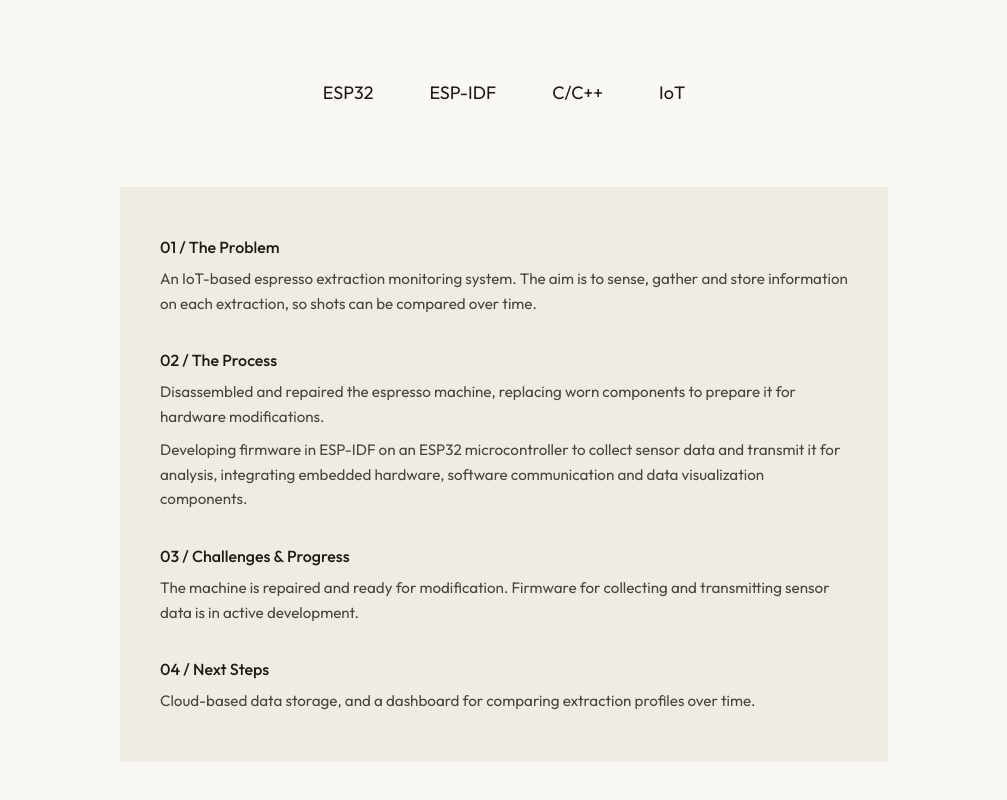
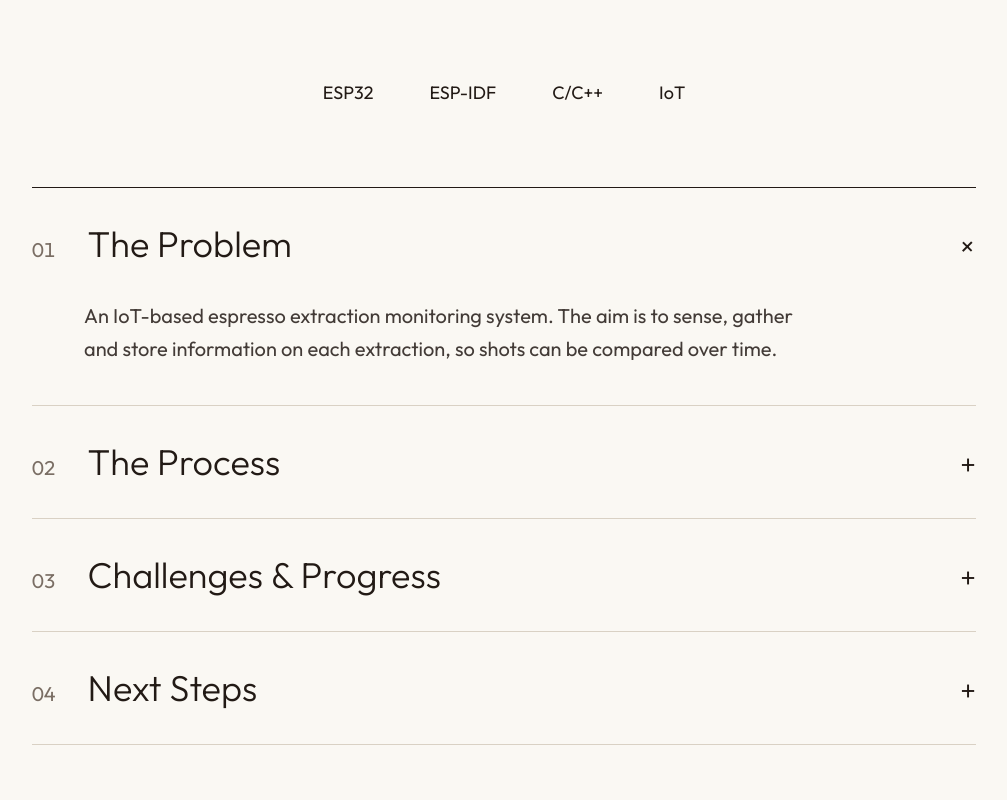
Before and after one commit to alishbahkap/alishbahkap.github.io, a Next.js app: page /engineering/brewos in a window 1280 px wide. Shown: the part 594-1394 px from the top of the page, without its empty margins (136-1143 px from the left). Built offline with nearby package versions, Linux system fonts and the light colour scheme; no server answers; a web font is replaced by a local one.

Commit message:
fixed eng card

```diff
--- a/src/app/creative/[slug]/page.tsx
+++ b/src/app/creative/[slug]/page.tsx
@@ -4,7 +4,6 @@ import { Suspense } from "react";
 import { BackLink, BreadcrumbBar } from "@/components/breadcrumb-bar";
 import { CreativeBackLink } from "@/components/creative-gallery";
 import { ImageBox } from "@/components/image-box";
-import { Masonry, MasonryItem } from "@/components/masonry";
 import { CATEGORY_LABELS, creativeProjects } from "@/content/creative";
 import { photo } from "@/lib/photos";
 
@@ -28,6 +27,8 @@ export default async function CreativeProjectPage({ params }: Props) {
   const project = findProject((await params).slug);
   if (!project) notFound();
 
+  const src = photo(`${project.slug}-cover`);
+
   return (
     <>
       <BreadcrumbBar
@@ -43,31 +44,23 @@ export default async function CreativeProjectPage({ params }: Props) {
         }
       />
 
-      <main className="page-in mx-auto max-w-6xl px-5 pb-32 sm:px-10">
+      <main className="page-in mx-auto max-w-5xl px-5 pb-32 sm:px-10">
         <h1 className="sr-only">{project.title}</h1>
-        {project.description && (
-          <p className="mx-auto mt-12 max-w-2xl text-center text-lg leading-relaxed">{project.description}</p>
-        )}
 
-        <div className="mt-12 sm:mt-16">
-          <Masonry>
-            {project.images.map((image) => (
-              <MasonryItem key={image.slot}>
-                <figure>
-                  <ImageBox
-                    src={photo(image.slot)}
-                    alt={image.caption ?? project.title}
-                    ratio={image.ratio}
-                  />
-                  {image.caption && (
-                    <figcaption className="mt-3 text-center text-sm tracking-[0.06em] uppercase">
-                      {image.caption}
-                    </figcaption>
-                  )}
-                </figure>
-              </MasonryItem>
-            ))}
-          </Masonry>
+        {/* The whole picture, uncropped, sized to fit the screen */}
+        <figure className="mt-12 sm:mt-16">
+          {src ? (
+            // eslint-disable-next-line @next/next/no-img-element
+            <img src={src} alt={project.title} className="mx-auto block h-auto max-h-[80svh] w-auto max-w-full" />
+          ) : (
+            <ImageBox alt={project.title} ratio={project.ratio} className="mx-auto max-h-[80svh] max-w-xl" />
+          )}
+        </figure>
+
+        <div className="mx-auto mt-12 max-w-xl space-y-5 text-lg leading-relaxed text-espresso/85 sm:mt-16 sm:text-xl">
+          {project.description.map((paragraph) => (
+            <p key={paragraph}>{paragraph}</p>
+          ))}
         </div>
       </main>
     </>
--- a/src/app/engineering/page.tsx
+++ b/src/app/engineering/page.tsx
@@ -26,7 +26,6 @@ export default function Engineering() {
                 image={photo(`${project.slug}-cover`)}
                 title={project.title}
                 summary={project.summary}
-                tags={project.tags}
               />
             </li>
           ))}
--- a/src/components/case-study.tsx
+++ b/src/components/case-study.tsx
@@ -2,21 +2,35 @@ import { type EngineeringProject, SECTION_TITLES } from "@/content/engineering";
 
 const ORDER = ["problem", "process", "progress", "next"] as const;
 
-/** The four numbered case-study sections on a project page. */
+/**
+ * The four numbered case-study sections, each a full-width dropdown.
+ *
+ * Built on the native <details>/<summary> elements: the browser handles
+ * opening, closing and keyboard support, with no JavaScript needed.
+ */
 export function CaseStudy({ sections }: { sections: EngineeringProject["sections"] }) {
   return (
-    <div className="mx-auto max-w-3xl bg-panel px-6 py-6 sm:px-10 sm:py-8">
+    <div className="border-t border-espresso">
       {ORDER.map((key, i) => (
-        <section key={key} className="py-4">
-          <h2 className="font-medium">
-            {String(i + 1).padStart(2, "0")} / {SECTION_TITLES[key]}
-          </h2>
-          {sections[key].map((paragraph) => (
-            <p key={paragraph} className="mt-2 text-[0.95rem] leading-relaxed text-espresso/80">
-              {paragraph}
-            </p>
-          ))}
-        </section>
+        <details key={key} open={i === 0} className="group border-b border-rule">
+          <summary className="flex cursor-pointer list-none items-baseline gap-5 py-7 transition-colors duration-200 hover:text-oxblood focus-visible:text-oxblood sm:gap-8 sm:py-9 [&::-webkit-details-marker]:hidden">
+            <span className="text-lg text-muted tabular-nums sm:text-xl">{String(i + 1).padStart(2, "0")}</span>
+            <h2 className="flex-1 text-2xl font-light sm:text-4xl">{SECTION_TITLES[key]}</h2>
+            {/* "+" that turns into "×" when the section is open */}
+            <span
+              aria-hidden
+              className="text-3xl font-light leading-none transition-transform duration-200 group-open:rotate-45"
+            >
+              +
+            </span>
+          </summary>
+
+          <div className="max-w-3xl space-y-5 pb-10 text-lg leading-relaxed text-espresso/85 sm:pl-[3.25rem] sm:text-xl">
+            {sections[key].map((paragraph) => (
+              <p key={paragraph}>{paragraph}</p>
+            ))}
+          </div>
+        </details>
       ))}
     </div>
   );
--- a/src/components/project-card.tsx
+++ b/src/components/project-card.tsx
@@ -6,13 +6,11 @@ export function ProjectCard({
   image,
   title,
   summary,
-  tags,
 }: {
   href: string;
   image?: string;
   title: string;
   summary: string;
-  tags: string[];
 }) {
   return (
     <Link href={href} className="group block text-center focus-visible:outline-offset-8">
@@ -20,8 +18,7 @@ export function ProjectCard({
       <h2 className="mt-5 text-xl transition-colors duration-200 group-hover:text-oxblood group-focus-visible:text-oxblood">
         {title}
       </h2>
-      <p className="mt-2 text-sm text-espresso/80">{summary}</p>
-      <p className="mt-1 text-sm text-espresso/80">{tags.join(" - ")}</p>
+      <p className="mt-2 text-espresso/80">{summary}</p>
     </Link>
   );
 }
--- a/src/content/creative.ts
+++ b/src/content/creative.ts
@@ -2,8 +2,9 @@
  * Creative / commerce projects. Each entry drives a tile on /creative and its
  * own page at /creative/<slug>.
  *
- * Images are found by slot name in public/work: the tile uses "<slug>-cover",
- * the project page uses each entry in `images`.
+ * Image: public/work/<slug>-cover.jpg (or .png/.webp). The tile shows it cropped
+ * to `ratio`; the project page shows the whole picture, with `description`
+ * underneath.
  *
  * Tailwind finds class names by scanning source files, so ratios must be written
  * out in full ("aspect-[3/4]"), never built from pieces.
@@ -22,23 +23,16 @@ export function isCategory(value: string | null | undefined): value is CreativeC
   return CATEGORIES.includes(value as CreativeCategory);
 }
 
-export type CreativeImage = { slot: string; ratio: string; caption?: string };
-
 export type CreativeProject = {
   slug: string;
   title: string;
   category: CreativeCategory;
-  /** Shape of the tile on /creative. */
+  /** Shape of the tile on /creative (and of the placeholder until a photo exists). */
   ratio: string;
-  description?: string;
-  images: CreativeImage[];
+  /** Text under the picture on the project page. One string per paragraph. */
+  description: string[];
   placeholder?: boolean;
 };
-
-const RATIOS = ["aspect-square", "aspect-[3/4]", "aspect-[4/3]", "aspect-[2/3]", "aspect-[5/4]", "aspect-[4/5]"];
-
-const placeholderImages = (slug: string): CreativeImage[] =>
-  RATIOS.map((ratio, i) => ({ slot: `${slug}-${i + 1}`, ratio, caption: "Ex." }));
 
 // Wireframe placeholders, to be replaced with real projects.
 const placeholders: [CreativeCategory, string][] = [
@@ -58,6 +52,6 @@ export const creativeProjects: CreativeProject[] = placeholders.map(([category,
   title: "Ex.",
   category,
   ratio,
-  images: placeholderImages(`example-${i + 1}`),
+  description: ["Project description."],
   placeholder: true,
 }));
--- a/src/content/engineering.ts
+++ b/src/content/engineering.ts
@@ -11,8 +11,8 @@ export type GalleryImage = { slot: string; caption: string };
 export type EngineeringProject = {
   slug: string;
   title: string;
+  /** One line under the title on the gallery card. */
   summary: string;
-  tags: string[];
   skills: string[];
   /** The hero gallery on the project page; the caption changes with each image. */
   gallery: GalleryImage[];
@@ -22,8 +22,6 @@ export type EngineeringProject = {
     progress: string[];
     next: string[];
   };
-  /** Marks wireframe "Ex." entries so they're easy to find and delete. */
-  placeholder?: boolean;
 };
 
 const placeholderGallery = (slug: string): GalleryImage[] => [
@@ -37,7 +35,6 @@ export const engineeringProjects: EngineeringProject[] = [
     slug: "brewos",
     title: "BrewOS",
     summary: "ESP32 Espresso System",
-    tags: ["Embedded", "IoT", "C/C++"],
     skills: ["ESP32", "ESP-IDF", "C/C++", "IoT"],
     gallery: placeholderGallery("brewos"),
     sections: {
@@ -58,7 +55,6 @@ export const engineeringProjects: EngineeringProject[] = [
     slug: "rabbithole",
     title: "RabbitHole",
     summary: "Literary Discovery Program",
-    tags: ["Software", "React", "TypeScript"],
     skills: ["React Native", "Expo", "TypeScript", "Supabase", "PostgreSQL"],
     gallery: placeholderGallery("rabbithole"),
     sections: {
@@ -77,23 +73,6 @@ export const engineeringProjects: EngineeringProject[] = [
       ],
     },
   },
-  ...[1, 2].map(
-    (n): EngineeringProject => ({
-      slug: `example-${n}`,
-      title: "Ex.",
-      summary: "Desc",
-      tags: ["Type", "Languages", "etc"],
-      skills: ["Skill", "Skill", "Skill", "Skill"],
-      gallery: placeholderGallery(`example-${n}`),
-      sections: {
-        problem: ["What motivated the project, and what existing limitation are you trying to address?"],
-        process: ["Hardware modifications, firmware architecture, sensor integration, and technical decisions."],
-        progress: ["Document the problems encountered, how you approached them, and what currently works."],
-        next: ["Planned features, testing, and future development."],
-      },
-      placeholder: true,
-    })
-  ),
 ];
 
 export const SECTION_TITLES = {
```
